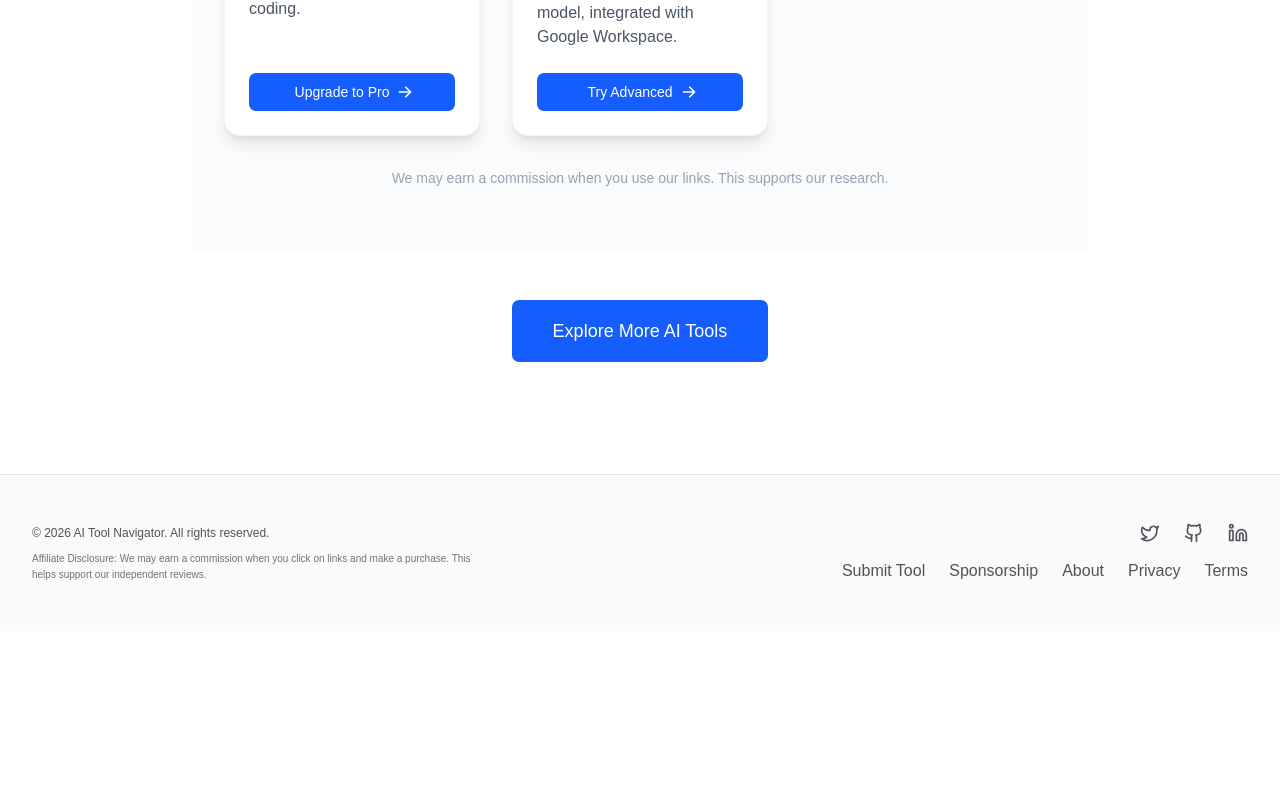
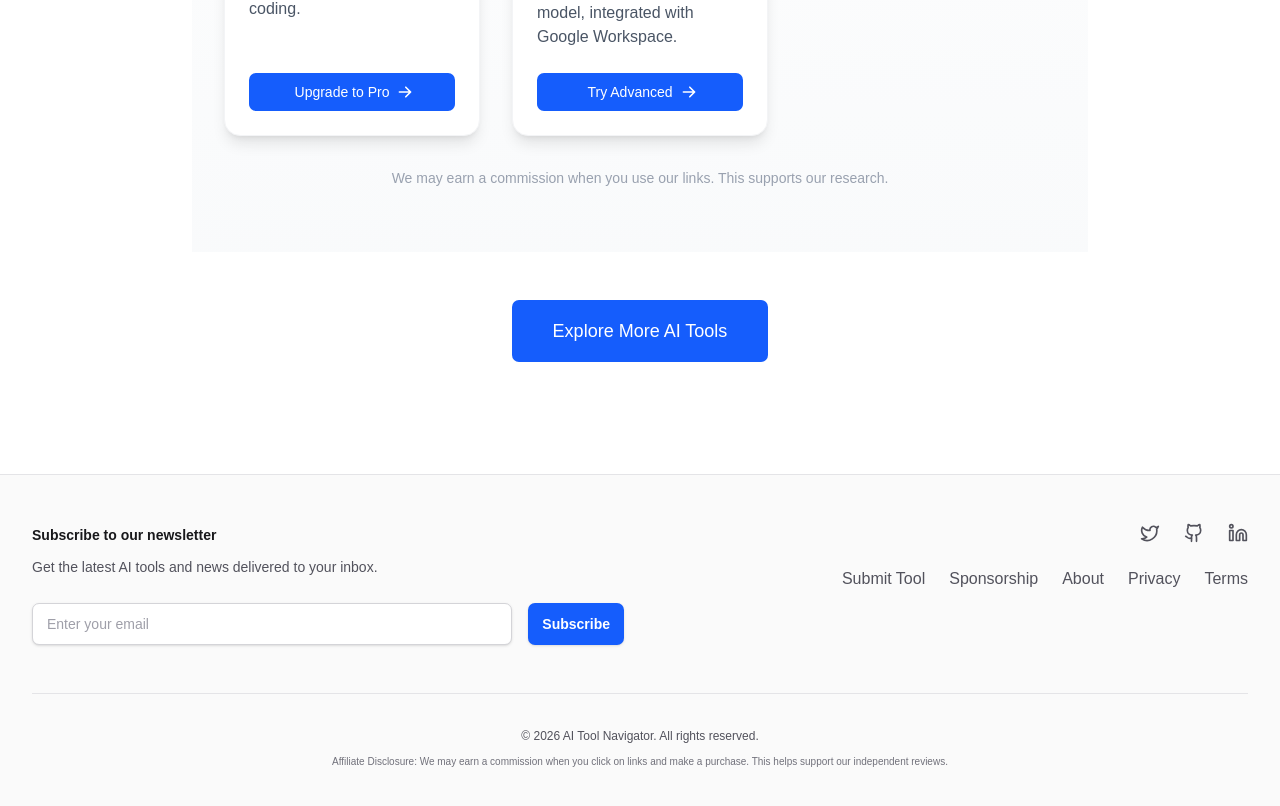
Before and after one commit to yuga-hashimoto/ai-tool-navigator, a Next.js app: page /en/compare/gemini-vs-claude-2026 in a window 1280 px wide. Shown: the part 2689-3495 px from the top of the page. Before the commit the page ends 3320 px from the top, so only its background shows below. Built offline with nearby package versions, Linux system fonts and the light colour scheme; no server answers.

Commit message:
Implement newsletter signup form in footer
Co-authored-by: yuga-hashimoto <74749461+yuga-hashimoto@users.noreply.github.com>

```diff
--- a/messages/en.json
+++ b/messages/en.json
@@ -32,7 +32,16 @@
     "privacy": "Privacy",
     "terms": "Terms",
     "rights": "AI Tool Navigator. All rights reserved.",
-    "disclosure": "Affiliate Disclosure: We may earn a commission when you click on links and make a purchase. This helps support our independent reviews."
+    "disclosure": "Affiliate Disclosure: We may earn a commission when you click on links and make a purchase. This helps support our independent reviews.",
+    "newsletter": {
+      "title": "Subscribe to our newsletter",
+      "description": "Get the latest AI tools and news delivered to your inbox.",
+      "placeholder": "Enter your email",
+      "button": "Subscribe",
+      "submitting": "Subscribing...",
+      "success": "Thanks for subscribing!",
+      "error": "Something went wrong. Please try again."
+    }
   },
   "Navigation": {
     "home": "Home",
--- a/messages/ja.json
+++ b/messages/ja.json
@@ -32,7 +32,16 @@
     "privacy": "プライバシー",
     "terms": "利用規約",
     "rights": "AI Tool Navigator. All rights reserved.",
-    "disclosure": "アフィリエイト開示: リンクをクリックして購入すると、コミッションが発生する場合があります。これは私たちの独立したレビューをサポートするのに役立ちます。"
+    "disclosure": "アフィリエイト開示: リンクをクリックして購入すると、コミッションが発生する場合があります。これは私たちの独立したレビューをサポートするのに役立ちます。",
+    "newsletter": {
+      "title": "ニュースレターに登録",
+      "description": "最新のAIツールやニュースを受信トレイにお届けします。",
+      "placeholder": "メールアドレスを入力",
+      "button": "登録する",
+      "submitting": "登録中...",
+      "success": "登録ありがとうございます！",
+      "error": "エラーが発生しました。もう一度お試しください。"
+    }
   },
   "Navigation": {
     "home": "ホーム",
--- a/src/components/Footer.tsx
+++ b/src/components/Footer.tsx
@@ -1,14 +1,20 @@
 import { Link } from '@/i18n/routing';
 import { useTranslations } from 'next-intl';
 import { Github, Linkedin, Twitter } from 'lucide-react';
+import FooterNewsletterForm from './FooterNewsletterForm';
 
 export function Footer() {
   const t = useTranslations('Footer');
 
   return (
     <footer className="bg-zinc-50 dark:bg-zinc-900 border-t border-zinc-200 dark:border-zinc-800">
-      <div className="mx-auto max-w-7xl px-6 py-12 md:flex md:items-center md:justify-between lg:px-8">
-        <div className="flex flex-col items-center md:items-end space-y-4 md:order-2">
+      <div className="mx-auto max-w-7xl px-6 py-12 lg:px-8">
+        <div className="xl:grid xl:grid-cols-2 xl:gap-8">
+          <div className="space-y-8 xl:col-span-1">
+             <FooterNewsletterForm />
+          </div>
+          <div className="mt-10 xl:mt-0 xl:col-span-1">
+             <div className="flex flex-col items-center xl:items-end space-y-6">
                 <div className="flex space-x-6">
                     <a href="#" target="_blank" rel="noopener noreferrer" className="text-zinc-600 hover:text-zinc-900 dark:text-zinc-400 dark:hover:text-zinc-100">
                     <span className="sr-only">Twitter</span>
@@ -23,7 +29,7 @@ export function Footer() {
                     <Linkedin className="h-5 w-5" />
                     </a>
                 </div>
-          <div className="flex space-x-6">
+                <div className="flex flex-wrap justify-center xl:justify-end gap-x-6 gap-y-2">
                     <Link href="/submit" className="text-zinc-600 hover:text-zinc-900 dark:text-zinc-400 dark:hover:text-zinc-100">
                     {t('submit')}
                     </Link>
@@ -41,11 +47,13 @@ export function Footer() {
                     </Link>
                 </div>
              </div>
-        <div className="mt-8 md:order-1 md:mt-0 space-y-2">
-          <p className="text-center md:text-left text-xs leading-5 text-zinc-600 dark:text-zinc-400">
+          </div>
+        </div>
+        <div className="mt-12 border-t border-zinc-200 dark:border-zinc-800 pt-8">
+          <p className="text-center text-xs leading-5 text-zinc-600 dark:text-zinc-400">
             &copy; {new Date().getFullYear()} {t('rights')}
           </p>
-          <p className="text-center md:text-left text-[10px] leading-4 text-zinc-500 dark:text-zinc-400 max-w-md">
+          <p className="mt-2 text-center text-[10px] leading-4 text-zinc-500 dark:text-zinc-400 max-w-3xl mx-auto">
             {t('disclosure')}
           </p>
         </div>
--- /dev/null
+++ b/src/components/FooterNewsletterForm.tsx
@@ -0,0 +1,94 @@
+'use client';
+
+import { useState } from 'react';
+import { useTranslations } from 'next-intl';
+import { CheckCircle } from 'lucide-react';
+
+export default function FooterNewsletterForm() {
+  const [email, setEmail] = useState('');
+  const [submitted, setSubmitted] = useState(false);
+  const [loading, setLoading] = useState(false);
+  const [error, setError] = useState<string | null>(null);
+  const t = useTranslations('Footer.newsletter');
+
+  const handleSubmit = async (e: React.FormEvent) => {
+    e.preventDefault();
+    if (!email) return;
+
+    setLoading(true);
+    setError(null);
+
+    try {
+      const response = await fetch('/api/subscribe', {
+        method: 'POST',
+        headers: { 'Content-Type': 'application/json' },
+        body: JSON.stringify({ email })
+      });
+
+      if (!response.ok) {
+        throw new Error('Failed to subscribe');
+      }
+
+      setSubmitted(true);
+      localStorage.setItem('newsletter_subscribed', 'true');
+    } catch (err) {
+      console.error('Failed to subscribe', err);
+      setError(t('error'));
+    } finally {
+      setLoading(false);
+    }
+  };
+
+  if (submitted) {
+    return (
+      <div className="rounded-md bg-green-50 p-4 dark:bg-green-900/30">
+        <div className="flex">
+          <div className="flex-shrink-0">
+            <CheckCircle className="h-5 w-5 text-green-400" aria-hidden="true" />
+          </div>
+          <div className="ml-3">
+            <h3 className="text-sm font-medium text-green-800 dark:text-green-200">
+              {t('success')}
+            </h3>
+          </div>
+        </div>
+      </div>
+    );
+  }
+
+  return (
+    <div className="max-w-md lg:max-w-none">
+      <h3 className="text-sm font-semibold leading-6 text-zinc-900 dark:text-zinc-100">
+        {t('title')}
+      </h3>
+      <p className="mt-2 text-sm leading-6 text-zinc-600 dark:text-zinc-400">
+        {t('description')}
+      </p>
+      <form onSubmit={handleSubmit} className="mt-6 flex gap-x-4">
+        <label htmlFor="email-address" className="sr-only">
+          {t('placeholder')}
+        </label>
+        <input
+          id="email-address"
+          name="email"
+          type="email"
+          autoComplete="email"
+          required
+          className="min-w-0 flex-auto rounded-md border border-zinc-300 bg-white px-3.5 py-2 text-zinc-900 shadow-sm placeholder:text-zinc-400 focus:outline-none focus:ring-2 focus:ring-blue-600 focus:border-transparent sm:text-sm sm:leading-6 dark:bg-zinc-800 dark:border-zinc-700 dark:text-white dark:focus:ring-blue-500"
+          placeholder={t('placeholder')}
+          value={email}
+          onChange={(e) => setEmail(e.target.value)}
+          disabled={loading}
+        />
+        <button
+          type="submit"
+          disabled={loading}
+          className="flex-none rounded-md bg-blue-600 px-3.5 py-2.5 text-sm font-semibold text-white shadow-sm hover:bg-blue-500 focus-visible:outline focus-visible:outline-2 focus-visible:outline-offset-2 focus-visible:outline-blue-600 disabled:opacity-50 disabled:cursor-not-allowed"
+        >
+          {loading ? t('submitting') : t('button')}
+        </button>
+      </form>
+      {error && <p className="mt-2 text-sm text-red-500">{error}</p>}
+    </div>
+  );
+}
```
Lines whose indentation alone changed are shown as unchanged.
